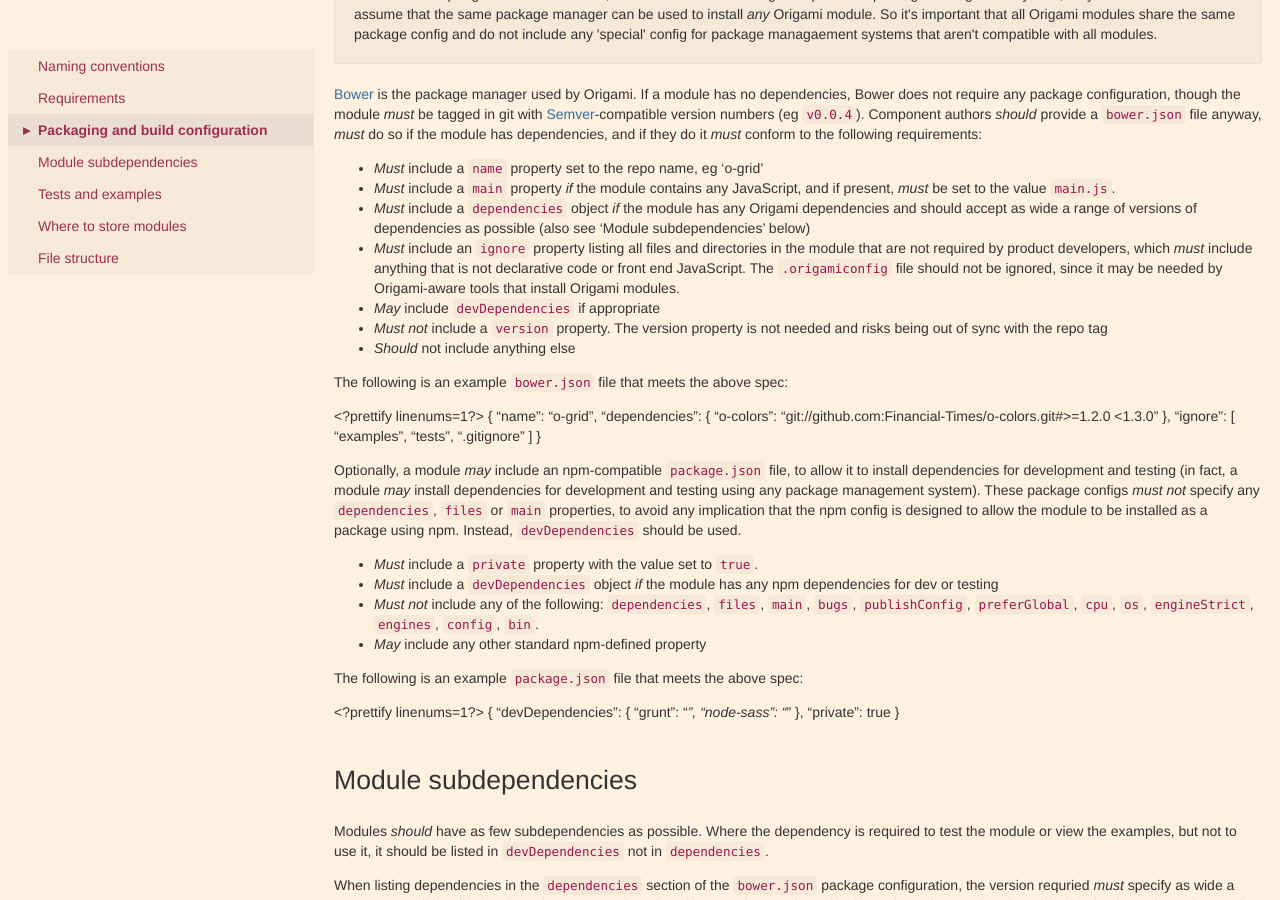
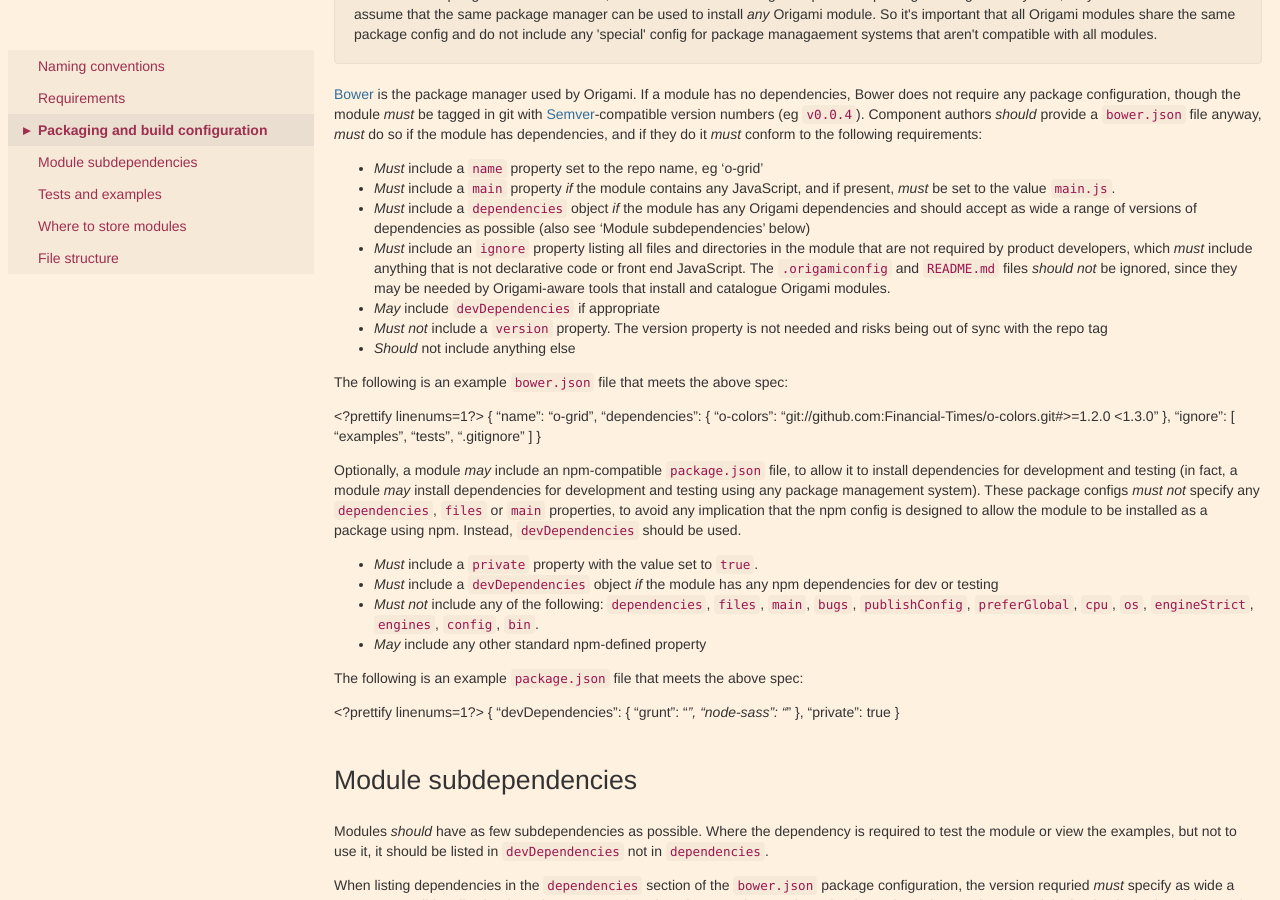
Before and after one commit to Financial-Times/ft-origami, a Jekyll site: the page built from docs/component-spec/modules.md, in a window 1280 px wide and 900 px high, scrolled down 1612 px. Built offline with Jekyll 4.4.1, drawn with Linux system fonts in a browser that asks for light colours.

Commit message:
Remind component developers not to ignore README.md

```diff
--- a/docs/component-spec/modules.md
+++ b/docs/component-spec/modules.md
@@ -57,7 +57,7 @@ The following requirements apply to creating a Origami-compatible module compone
 * *Must* include a `name` property set to the repo name, eg 'o-grid'
 * *Must* include a `main` property *if* the module contains any JavaScript, and if present, *must* be set to the value `main.js`.
 * *Must* include a `dependencies` object *if* the module has any Origami dependencies and should accept as wide a range of versions of dependencies as possible (also see 'Module subdependencies' below)
-* *Must* include an `ignore` property listing all files and directories in the module that are not required by product developers, which *must* include anything that is not declarative code or front end JavaScript.  The `.origamiconfig` file should not be ignored, since it may be needed by Origami-aware tools that install Origami modules.
+* *Must* include an `ignore` property listing all files and directories in the module that are not required by product developers, which *must* include anything that is not declarative code or front end JavaScript.  The `.origamiconfig` and `README.md` files *should not* be ignored, since they may be needed by Origami-aware tools that install and catalogue Origami modules.
 * *May* include `devDependencies` if appropriate
 * *Must not* include a `version` property.  The version property is not needed and risks being out of sync with the repo tag
 * *Should* not include anything else
```
